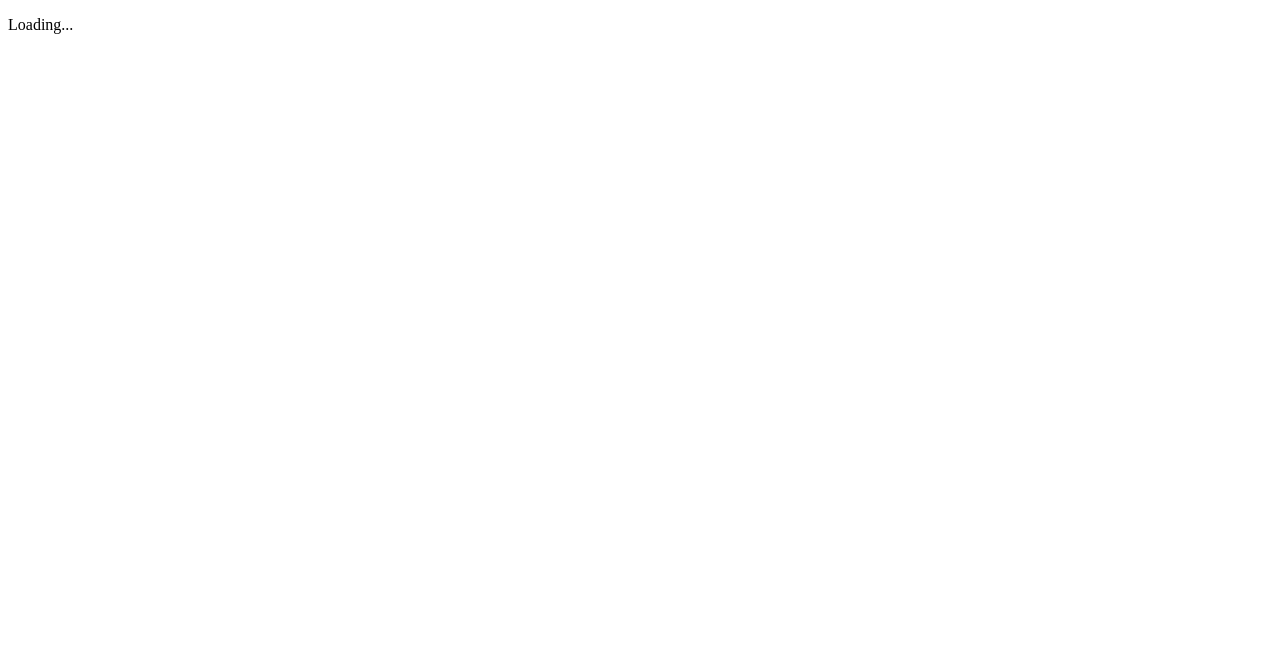
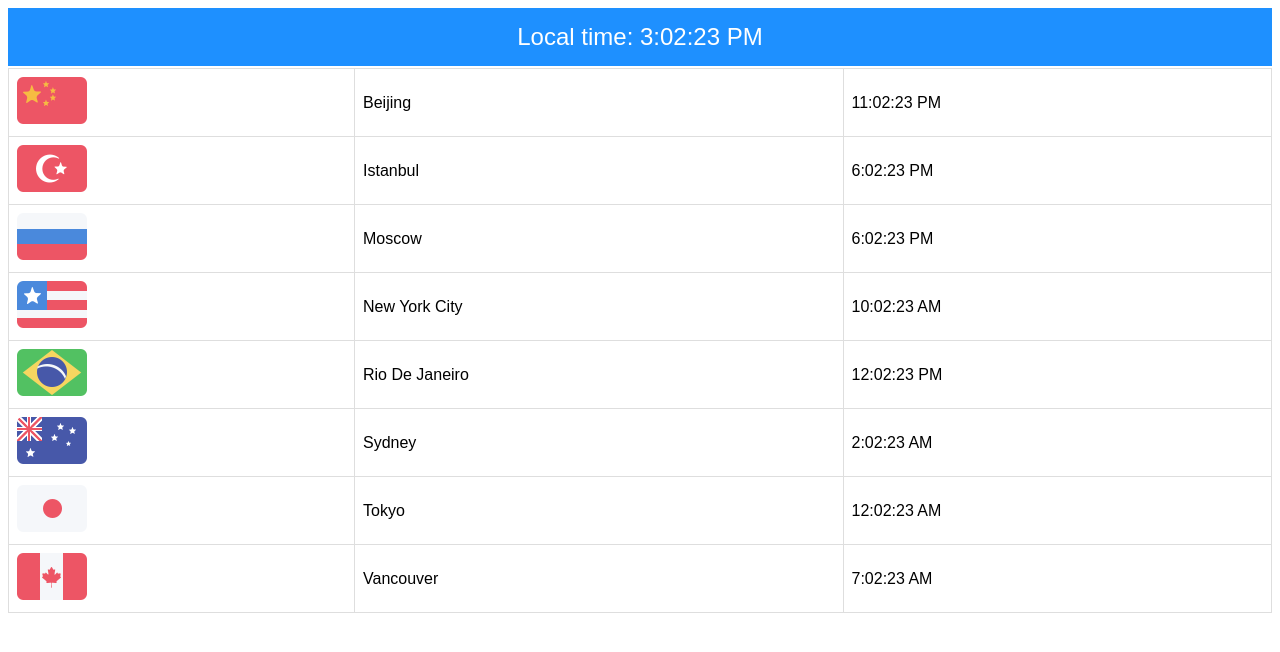
Before and after one commit to deandi-scholtz-ITvarsity/Module-7-Part-2-Assessment-2, a plain HTML site: page index.html in a window 1280 px wide. Drawn offline with Linux system fonts and the light colour scheme.

Commit message:
table and css

```diff
--- a/index.html
+++ b/index.html
@@ -14,6 +14,8 @@
 </body>
 
 <script>
+    var timer = setInterval(displayWorldTime, 1000);
+
     var cities = [
         {name: "Istanbul", utcOffset: 3, flag: "Turkey.png"},
         {name: "New York City", utcOffset: -5, flag: "United-States-of-America.png"},
@@ -26,7 +28,6 @@
     ];
 
     cities.sort(compare);
-    console.log(getCurrentTime(cities[0].utcOffset));
 
     function compare(a, b) {
         var cityA = a.name;
@@ -41,7 +42,6 @@
         return comparison;
     }
 
-
     function getUtcTime() {
         var dt = new Date();
         var utcOffset = dt.getTimezoneOffset() * 60000;
@@ -55,6 +55,31 @@
         return time.toLocaleTimeString();
     }
 
+    function displayWorldTime() {
+        var dt = new Date();
+        document.getElementById("local").innerHTML = "Local time: " + dt.toLocaleTimeString();
+
+        var output = `<table id="cities">`;
+        output += `
+        <tr>
+            <th class="col1"></th>
+            <th class="col2"></th>
+            <th></th>
+        </tr>
+    `;
+
+        for (var a = 0; a < cities.length; a++) {
+            output += `
+            <tr>
+                <td><img src="img/${cities[a].flag}" alt="${cities[a].name}" /></td>
+                <td>${cities[a].name}</td>
+                <td>${getCurrentTime(cities[a].utcOffset)}</td>
+            </tr>
+        `;
+        }
+        output += `</table>`;
+        document.getElementById("output").innerHTML = output;
+    }
 
 
 
--- a/style.css
+++ b/style.css
@@ -0,0 +1,24 @@
+body {
+    font-family: Raleway, sans-serif;
+}
+
+#local {
+    width: 100%;
+    background-color: #1e90ff;
+    padding: 15px 0;
+    margin: 0;
+
+    font-size: 1.5rem;
+    color: white;
+    text-align: center;
+}
+
+#cities {
+    border-collapse: collapse;
+    width: 100%;
+}
+
+#cities td {
+    border: 1px solid #dedede;
+    padding: 8px;
+}
```
